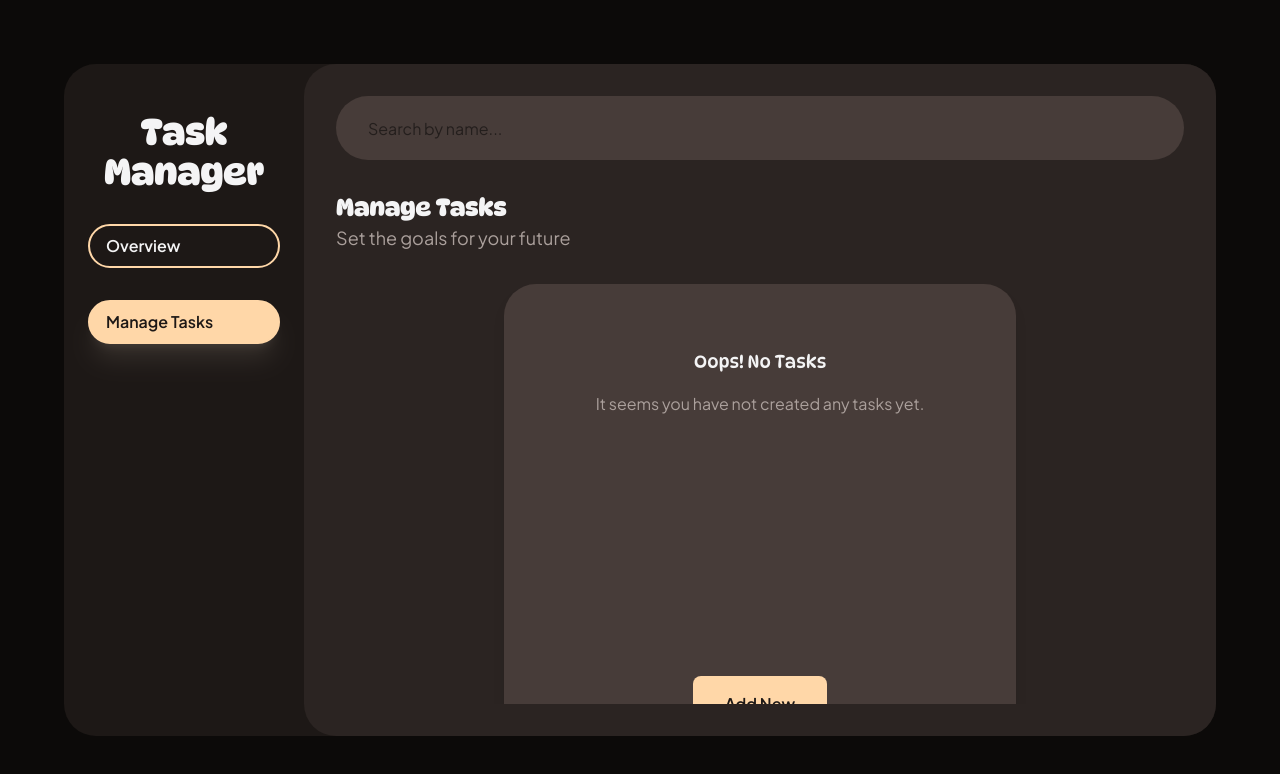
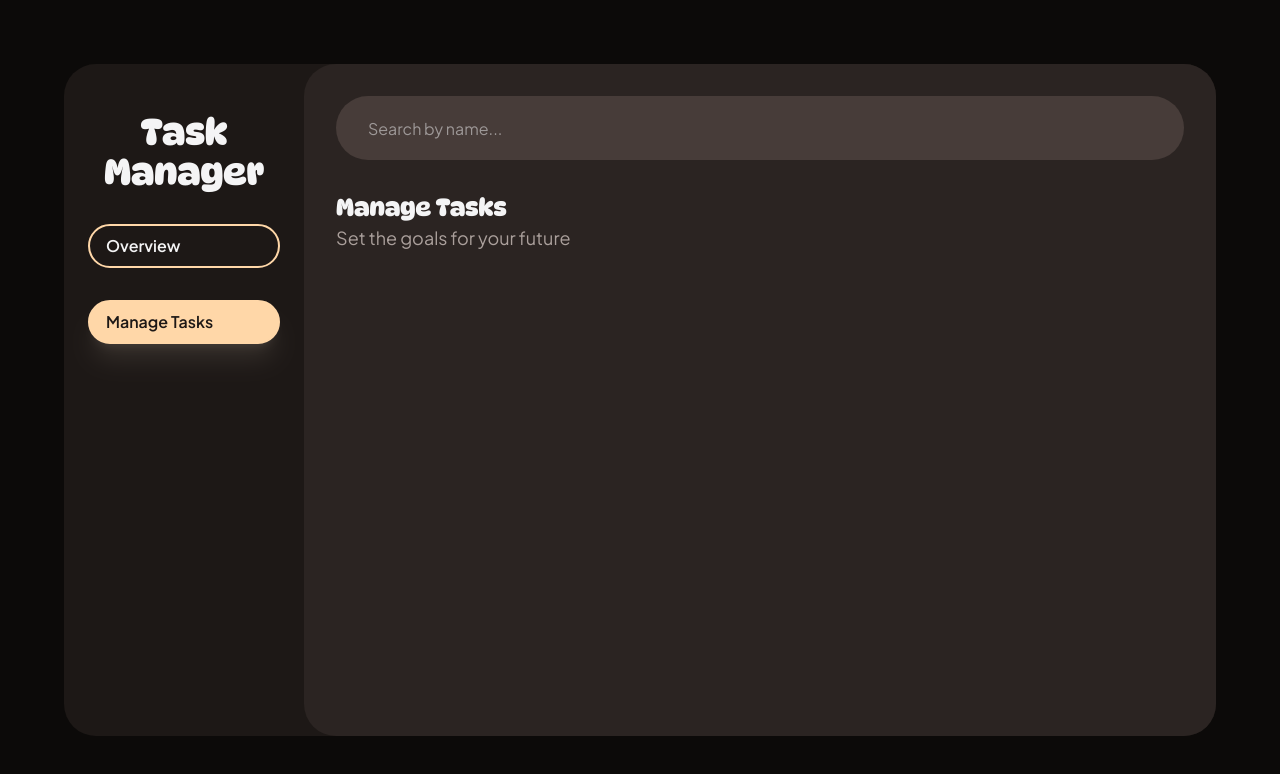
Before and after one commit to itsdingos/task-manager, a React (Vite) app: page /AllTasks in a window 1280 px wide. Shown: the top 774 px of the page. Built offline with nearby package versions, Linux system fonts and the light colour scheme.

Commit message:
feat: implement task grouping in AllTasks component and create TaskGroup component

```diff
--- a/src/App.jsx
+++ b/src/App.jsx
@@ -1,6 +1,7 @@
 import { Outlet } from "react-router"
 import Sidebar from "./assets/components/sidebar/Sidebar"
 import { useEffect, useState } from "react"
+import dayjs from "dayjs";
 
 // Remove dev shortcut later.
 
@@ -10,7 +11,7 @@ window.addTestTask = function () {
     name: "Test Task",
     description: "This is a test task",
     priority: "medium",
-    dueDate: "2026-09-15",
+    dueDate: dayjs(),
     status: "pending"
   };
 
--- a/src/assets/pages/alltasks/AllTasks.jsx
+++ b/src/assets/pages/alltasks/AllTasks.jsx
@@ -1,15 +1,76 @@
 import { useState } from "react";
 import { useOutletContext } from "react-router";
-import EmptyTasksNotice from "./EmptyTasksNotice";
 import TaskItem from "./TaskItem";
 import Warning from "./Warning";
+import dayjs from "dayjs";
+import TaskGroup from "./TaskGroup";
 
 function AllTasks() {
+  const fixedGroupOrder = [
+    "overdue",
+    "today",
+    "tomorrow",
+    "week",
+  ];
+
   const { tasks, setTasks } = useOutletContext();
   const [taskToDelete, setTaskToDelete] = useState(null);
   const [searchTerm, setSearchTerm] = useState("");
 
   const filteredTasks = tasks.filter((task) => task.name.toLowerCase().includes(searchTerm.toLowerCase()));
+
+  const today = dayjs().startOf('day');
+  const tomorrow = today.add(1, 'day');
+  const week = today.add(1, 'week');
+
+  const groupLabels = {
+    overdue: "Overdue",
+    today: "Today",
+    tomorrow: "Tomorrow",
+    week: "This Week",
+  }
+  const groupedTasks = {}
+
+  filteredTasks.forEach(task => {
+    const dueDate = dayjs(task.dueDate).startOf('day');
+
+    if (dueDate.isBefore(today)) {
+      addToGroup("overdue", task)
+    } else if (dueDate.isSame(today)) {
+      addToGroup("today", task)
+    } else if (dueDate.isSame(tomorrow)) {
+      addToGroup("tomorrow", task)
+    } else if (dueDate.isBefore(week) || dueDate.isSame(week)) {
+      addToGroup("week", task)
+    } else {
+      addToGroup(dueDate.format('YYYY-MM-DD'), task)
+    }
+  });
+
+  const orderedGroups = [
+    ...fixedGroupOrder.filter((group) =>
+      Object.hasOwn(groupedTasks, group)
+    ),
+    ...Object.keys(groupedTasks)
+      .filter((group) => !Object.hasOwn(groupLabels, group))
+      .sort(),
+  ];
+
+  function addToGroup(group, task) {
+    if (!Object.hasOwn(groupedTasks, group)) {
+      groupedTasks[group] = [];
+    }
+
+    groupedTasks[group].push(task);
+  }
+
+  function getGroupLabel(group) {
+    if (Object.hasOwn(groupLabels, group)) {
+      return groupLabels[group];
+    }
+
+    return dayjs(group).format('MMMM D')
+  }
 
   return (
     <div className="h-full flex flex-col">
@@ -17,7 +78,7 @@ function AllTasks() {
 
       <div className="bg-surface-tertiary w-full h-16 shrink-0 rounded-full">
         <input
-          className="w-full h-full pl-8 rounded-full outline-none border-none"
+          className="w-full h-full pl-8 rounded-full outline-none border-none text-text"
           placeholder="Search by name..."
           type="text"
           value={searchTerm}
@@ -36,12 +97,17 @@ function AllTasks() {
       </h2>
 
       <div className="flex-1 min-h-0 overflow-y-auto">
-        {tasks.length === 0
-          ? <EmptyTasksNotice />
-          : filteredTasks.map(task => (
-            <TaskItem key={task.id} task={task} setTaskToDelete={setTaskToDelete} />
-          ))
-        }
+        {orderedGroups.map((group) => (
+          <TaskGroup key={group} title={getGroupLabel(group)}>
+            {groupedTasks[group].map((task) => (
+              <TaskItem
+                key={task.id}
+                task={task}
+                setTaskToDelete={setTaskToDelete}
+              />
+            ))}
+          </TaskGroup>
+        ))}
       </div>
     </div>
   );
--- /dev/null
+++ b/src/assets/pages/alltasks/TaskGroup.jsx
@@ -0,0 +1,26 @@
+import { useState } from "react";
+
+function TaskGroup({ title, children }) {
+  const [isCollapsed, setIsCollapsed] = useState(false);
+
+  return (
+    <section>
+      <button
+        onClick={() => setIsCollapsed((prev) => !prev)}
+        className="sticky top-0 z-10 w-full bg-surface-primary p-4 text-text font-bold text-left text-lg font-title rounded-t-2xl"
+      >
+        {title}
+
+        <span className="float-right">{isCollapsed ? "+" : "-"}</span>
+      </button>
+
+      {!isCollapsed && (
+        <div>
+          {children}
+        </div>)
+      }
+    </section>
+  )
+}
+
+export default TaskGroup;
--- a/src/assets/utils/TaskUtils.js
+++ b/src/assets/utils/TaskUtils.js
@@ -1,23 +1,23 @@
-import { LayerArrowUp, Layers2, LayerArrowDown } from "lucide-react"
+import { SignalHigh, SignalLow, SignalMedium } from "lucide-react"
 
 export const TaskPriority = {
   high: {
     display: "High",
-    icon: LayerArrowUp,
+    icon: SignalHigh,
     color: "text-danger",
     order: 0
   },
 
   medium: {
     display: "Medium",
-    icon: Layers2,
+    icon: SignalMedium,
     color: "text-muted",
     order: 1
   },
 
   low: {
     display: "Low",
-    icon: LayerArrowDown,
+    icon: SignalLow,
     color: "text-low",
     order: 2
   },
```
